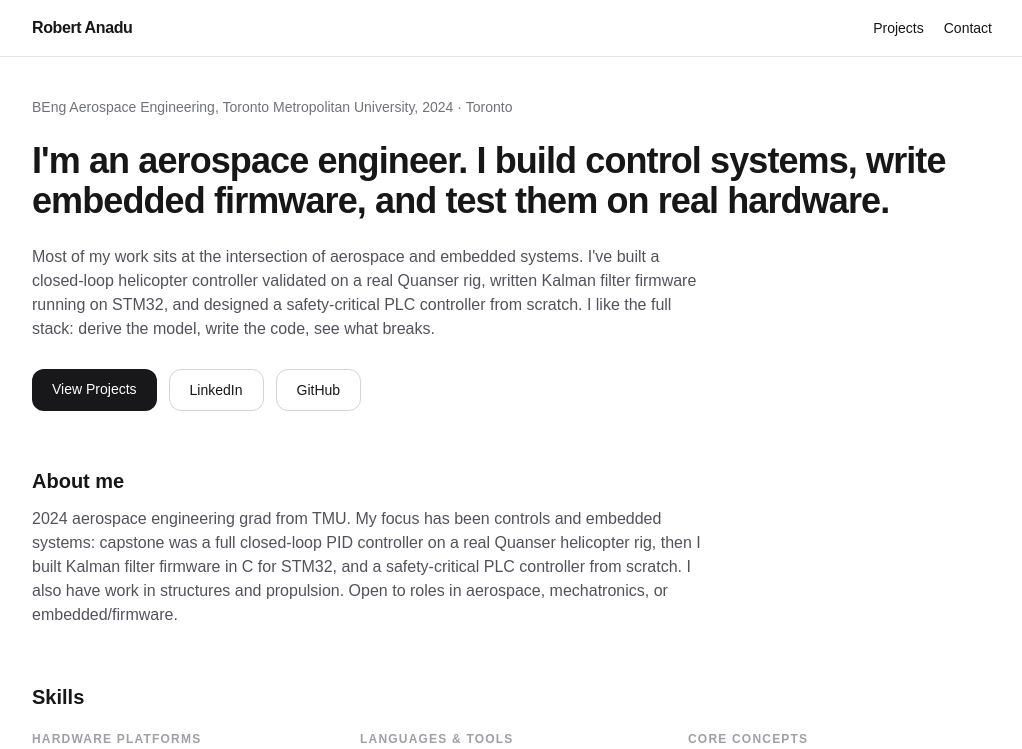
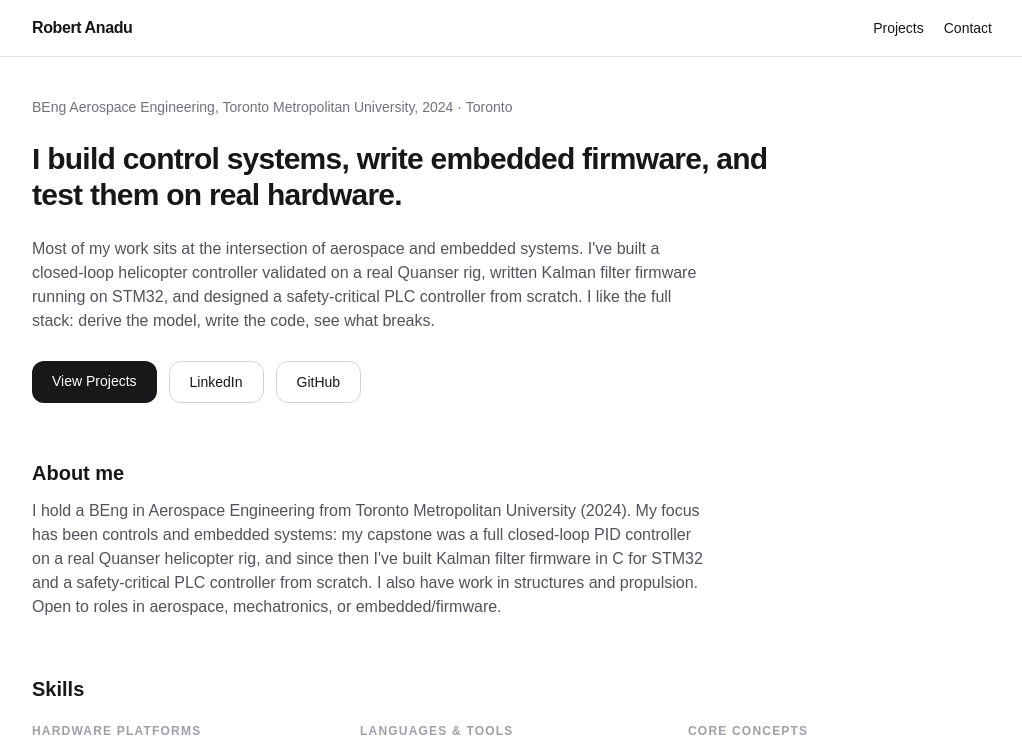
Before and after one commit to ranadu/aerospace-portfolio, a Next.js app: page / in a window 1280 px wide. Shown: the top 749 px of the page, without its empty margins (128-1150 px from the left). Built offline with nearby package versions, Linux system fonts and the light colour scheme.

Commit message:
Update page.tsx

```diff
--- a/app/page.tsx
+++ b/app/page.tsx
@@ -24,8 +24,8 @@ export default function HomePage() {
           BEng Aerospace Engineering, Toronto Metropolitan University, 2024&nbsp;·&nbsp;Toronto
         </p>
 
-        <h1 className="text-3xl font-semibold tracking-tight sm:text-4xl">
-          I'm an aerospace engineer. I build control systems, write embedded firmware, and test them on real hardware.
+        <h1 className="max-w-3xl text-2xl font-semibold tracking-tight sm:text-3xl">
+          I build control systems, write embedded firmware, and test them on real hardware.
         </h1>
 
         <p className="max-w-2xl text-zinc-600 dark:text-zinc-300">
@@ -65,11 +65,12 @@ export default function HomePage() {
       <section className="mt-14 max-w-2xl space-y-3">
         <h2 className="text-xl font-semibold">About me</h2>
         <p className="text-zinc-600 dark:text-zinc-300">
-          2024 aerospace engineering grad from TMU. My focus has been controls and embedded
-          systems: capstone was a full closed-loop PID controller on a real Quanser helicopter
-          rig, then I built Kalman filter firmware in C for STM32, and a safety-critical PLC
-          controller from scratch. I also have work in structures and propulsion. Open to roles
-          in aerospace, mechatronics, or embedded/firmware.
+          I hold a BEng in Aerospace Engineering from Toronto Metropolitan University (2024).
+          My focus has been controls and embedded systems: my capstone was a full closed-loop
+          PID controller on a real Quanser helicopter rig, and since then I've built Kalman
+          filter firmware in C for STM32 and a safety-critical PLC controller from scratch.
+          I also have work in structures and propulsion. Open to roles in aerospace,
+          mechatronics, or embedded/firmware.
         </p>
       </section>
 
```
